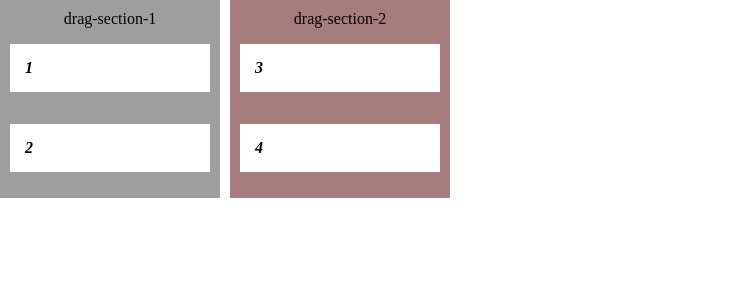
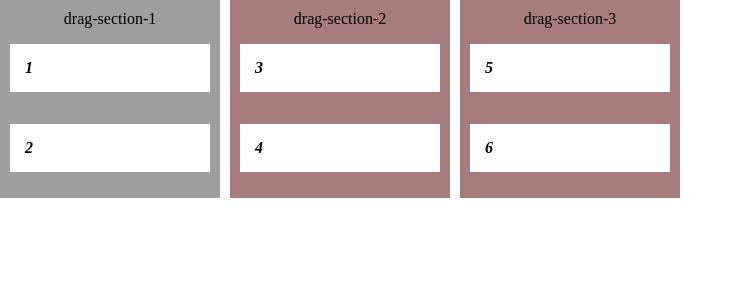
Before and after one commit to AdamSzr/Kerplank-frontend, a Next.js app: page /test in a window 1280 px wide. Shown: the top 300 px of the page, without its empty margins (0-743 px from the left). Built offline with nearby package versions, Linux system fonts and the light colour scheme.

Commit message:
testing of json passing as data to event

```diff
--- a/pages/test.tsx
+++ b/pages/test.tsx
@@ -3,8 +3,6 @@ import { CSSProperties, DragEventHandler, useEffect, useState, DragEvent } from
 
 const getItems = (count:number, prefix = `item`) =>
   Array.from( { length:count }, (v, k) => k ).map( k => `${prefix} ${k}` )
-
-
 
 
 const UploadingComponent = () => {
@@ -15,26 +13,38 @@ const UploadingComponent = () => {
   }
 
   function drag( ev:DragEvent<HTMLDivElement> ) {
+    const z = {
+      "imie": `John`,
+      "nazwisko": `Doe`,
+      "wiek": 30,
+      "plec": `mężczyzna`,
+      "adres": {
+        "ulica": `Main Street`,
+        "miasto": `Nowy Jork`,
+        "kod_pocztowy": `12345`,
+        "kraj": `USA`,
+      },
+    }
     ev.dataTransfer!.setData( `text`, (ev.target as HTMLElement).id )
+    ev.dataTransfer!.setData( `person`, JSON.stringify( z ) )
   }
 
   function drop( ev:DragEvent<HTMLDivElement> ) {
-    const dropInElement = ev.target as HTMLElement
+    const dropIntoElement = ev.target as HTMLElement
     ev.preventDefault()
-    const dropInDraggable = dropInElement.className == `draggable`
+    const dropIntoAnotherDraggableElement = dropIntoElement.className == `draggable`
     const data = ev.dataTransfer!.getData( `text` )
-    if (dropInDraggable == true) {
-      console.log( dropInElement.parentElement )
-      dropInElement.parentElement!.appendChild( document.getElementById( data )! )
-      return
-    }
-    (ev.target as HTMLElement).appendChild( document.getElementById( data )! )
+    const person = JSON.parse( ev.dataTransfer!.getData( `person` ) )
+    console.log({ person })
+    if (dropIntoAnotherDraggableElement)
+      dropIntoElement.parentElement!.appendChild( document.getElementById( data )! )
+    else
+      dropIntoElement.appendChild( document.getElementById( data )! )
   }
 
 
   return (
     <>
-
       <div className='board' style={{ display:`flex`, gap:`10px` }}>
         <div className='container' id="drag-section-1" style={{  backgroundColor:`#9e9e9e` }} onDrop={e => drop( e )} onDragOver={e => allowDrop( e )}>
           <div className='title' style={{ textAlign:`center` }}> drag-section-1</div>
@@ -47,7 +57,13 @@ const UploadingComponent = () => {
           <p className="draggable" id="c2-item-1" draggable onDragStart={e => drag( e )}>3</p>
           <p className="draggable" id="c2-item-2" draggable onDragStart={e => drag( e )}>4</p>
         </div>
+        <div className='container' id="drag-section-3" style={{ backgroundColor:`#a67c7c` }} onDrop={e => drop( e )} onDragOver={e => allowDrop( e )}>
+          <div className='title' style={{ textAlign:`center` }}> drag-section-3</div>
+          <p className="draggable" id="c3-item-1" draggable onDragStart={e => drag( e )}>5</p>
+          <p className="draggable" id="c3-item-2" draggable onDragStart={e => drag( e )}>6</p>
+        </div>
       </div>
+
 
     </>
   )
```
